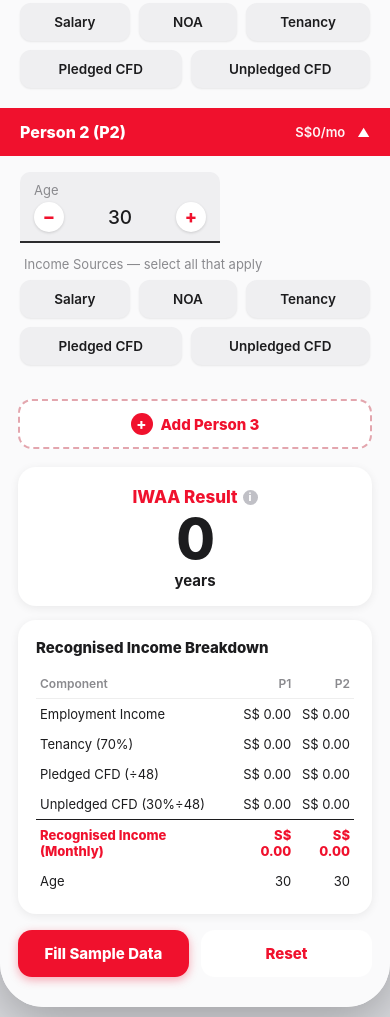
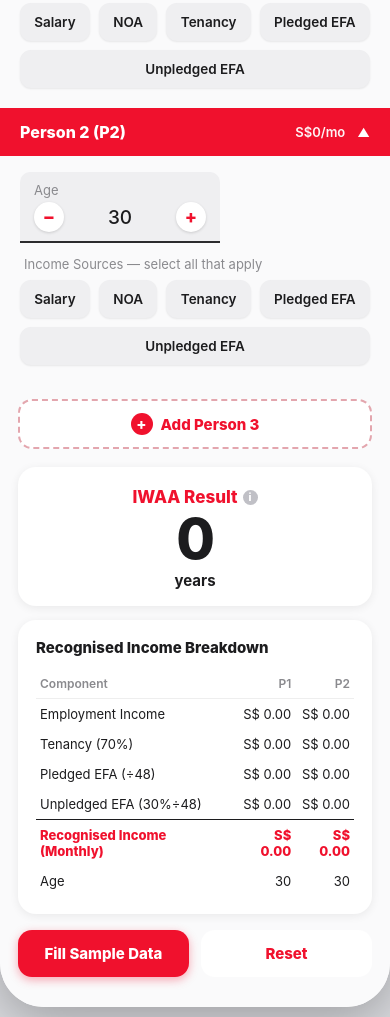
Before and after one commit to surf0912/iwaa-demo, a plain HTML site: page index.html in a window 390 px wide. Shown: the part 378-1395 px from the top of the page. Drawn offline with Linux system fonts and the light colour scheme.

Commit message:
Remove Bonus field; Variable<->NOA mutual exclusion; rename CFD to EFA

```diff
--- a/index.html
+++ b/index.html
@@ -285,9 +285,11 @@
 <script>
 /* ============================================================
    Recognised Income engine — reusable for the TDSR calculator.
-   Version B: driven by selected income sources, not employment
+   Version C: driven by selected income sources, not employment
    status. Status is derived:
-     Salary selected            -> employed  (NOA, if selected, derives bonus)
+     Salary selected            -> employed. Variable income (70%) OR
+                                   NOA (derives variable) — the two are
+                                   mutually exclusive, never both.
      NOA selected, no Salary    -> self-employed (NOA x 70% / 12)
      neither                    -> no employment income
    ============================================================ */
@@ -297,14 +299,12 @@ function calcRecognisedIncome(p) {
 
   if (p.src.salary) {
     basicRecog = p.basicSalary * 1.00;                 // Basic: 100%
-    if (p.bonusEntered) {
-      bonusUsed = p.bonusIncome;                       // manual bonus (monthly)
-    } else if (p.variableEntered) {
-      bonusUsed = p.variableMonthly;                   // variable income (monthly-ized), mutually exclusive with bonus
+    if (p.variableEntered) {
+      bonusUsed = p.variableMonthly;                   // Path 1: Basic + Variable (monthly-ized)
     } else if (p.src.noa) {
-      bonusUsed = Math.max((p.noa - p.basicSalary * 12) / 12, 0);  // fallback: derive from NOA
+      bonusUsed = Math.max((p.noa - p.basicSalary * 12) / 12, 0);  // Path 2: derive variable from NOA
     }
-    bonusRecog = bonusUsed * 0.70;                     // Bonus / Variable: 70%
+    bonusRecog = bonusUsed * 0.70;                     // Variable: 70%
     employment = basicRecog + bonusRecog;
   } else if (p.src.noa) {
     employment = (p.noa * 0.70) / 12;                  // NOA: 70%, annual -> monthly
@@ -362,9 +362,8 @@ function variableField(i) {
 
 const TIPS = {
   basic: 'Recognised at 100%.',
-  bonus: 'Recognised at 70%. Mutually exclusive with Variable Income. If both are empty and NOA is provided, bonus is derived from NOA: [NOA − (Basic × 12)] ÷ 12.',
-  variable: 'Recognised at 70%. Use the Monthly / Annually toggle (annual ÷ 12). Mutually exclusive with Bonus — enter one or the other.',
-  noaWithSalary: 'Used only to derive Bonus Income — salary portion is not double-counted.',
+  variable: 'Bonus / variable income recognised at 70%. Use the Monthly / Annually toggle (annual ÷ 12). Mutually exclusive with NOA — enter one or the other.',
+  noaWithSalary: 'Used to derive your variable income: [NOA − (Basic × 12)] ÷ 12, recognised at 70%. Mutually exclusive with Variable Income.',
   noaAlone: 'Annual income per latest NOA. Recognised at 70%, divided by 12 for monthly income.',
   tenancy: 'Recognised at 70%. Lease must have at least 6 months remaining.',
   pledged: 'Pledged for 48 months. Recognised at 100%, spread over 48 months.',
@@ -375,8 +374,8 @@ const SOURCES = [
   { key: 'salary',    label: 'Salary' },
   { key: 'noa',       label: 'NOA' },
   { key: 'tenancy',   label: 'Tenancy' },
-  { key: 'pledged',   label: 'Pledged CFD' },
-  { key: 'unpledged', label: 'Unpledged CFD' },
+  { key: 'pledged',   label: 'Pledged EFA' },
+  { key: 'unpledged', label: 'Unpledged EFA' },
 ];
 
 function personSection(i, hidden) {
@@ -408,12 +407,11 @@ function personSection(i, hidden) {
       </div>
 
       ${moneyField('basic'+i, 'Basic Salary (monthly)', TIPS.basic)}
-      ${moneyField('bonus'+i, 'Bonus Income (monthly)', TIPS.bonus)}
       ${variableField(i)}
       ${moneyField('noa'+i, 'Latest NOA (annual)', TIPS.noaAlone)}
       ${moneyField('tenancy'+i, 'Tenancy Income (monthly)', TIPS.tenancy)}
-      ${moneyField('pledged'+i, 'Cash / FD — Pledged', TIPS.pledged)}
-      ${moneyField('unpledged'+i, 'Cash / FD — Unpledged', TIPS.unpledged)}
+      ${moneyField('pledged'+i, 'EFA — Pledged', TIPS.pledged)}
+      ${moneyField('unpledged'+i, 'EFA — Unpledged', TIPS.unpledged)}
     </div>
   </section>`;
 }
@@ -474,7 +472,6 @@ function toggleSrc(i, key, btn) {
 }
 
 function readPerson(i) {
-  const bonusRaw = document.getElementById('bonus' + i).value;
   const variableRaw = document.getElementById('variable' + i).value;
   const variableValue = num('variable' + i);
   const variableMonthly = varMode[i] === 'a' ? variableValue / 12 : variableValue;
@@ -482,8 +479,6 @@ function readPerson(i) {
     age: num('age' + i),
     src: src[i],
     basicSalary: num('basic' + i),
-    bonusIncome: num('bonus' + i),
-    bonusEntered: bonusRaw.trim() !== '' && parseFloat(bonusRaw) > 0,
     variableMonthly,
     variableEntered: variableRaw.trim() !== '' && parseFloat(variableRaw) > 0,
     noa: num('noa' + i),
@@ -507,24 +502,25 @@ function recalc() {
 
     // Field visibility follows selected sources
     document.getElementById('wrap_basic' + i).classList.toggle('hidden', !s.salary);
-    document.getElementById('wrap_bonus' + i).classList.toggle('hidden', !s.salary);
     document.getElementById('wrap_variable' + i).classList.toggle('hidden', !s.salary);
     document.getElementById('wrap_noa' + i).classList.toggle('hidden', !s.noa);
 
-    // Bonus <-> Variable Income are mutually exclusive: whichever is filled greys out the other
-    const bonusHasVal = parseFloat(document.getElementById('bonus' + i).value) > 0;
+    // Variable Income <-> NOA are mutually exclusive when Salary is selected:
+    // Basic + Variable  (grey out NOA)   OR   Basic + NOA  (grey out Variable).
     const varHasVal = parseFloat(document.getElementById('variable' + i).value) > 0;
-    const disableVar = bonusHasVal;                 // bonus filled -> grey Variable Income
-    const disableBonus = varHasVal && !bonusHasVal; // variable filled (bonus empty) -> grey Bonus
-    setFieldDisabled('wrap_bonus' + i, 'bonus' + i, disableBonus);
+    const noaHasVal = parseFloat(document.getElementById('noa' + i).value) > 0;
+    const disableNoa = s.salary && varHasVal;              // variable filled -> grey NOA
+    const disableVar = noaHasVal && !varHasVal;            // NOA filled (variable empty) -> grey Variable
     setFieldDisabled('wrap_variable' + i, 'variable' + i, disableVar);
     document.getElementById('varseg_m' + i).disabled = disableVar;
     document.getElementById('varseg_a' + i).disabled = disableVar;
+    if (s.salary) setFieldDisabled('wrap_noa' + i, 'noa' + i, disableNoa);
+    else setFieldDisabled('wrap_noa' + i, 'noa' + i, false);  // NOA alone: never greyed
     document.getElementById('wrap_tenancy' + i).classList.toggle('hidden', !s.tenancy);
     document.getElementById('wrap_pledged' + i).classList.toggle('hidden', !s.pledged);
     document.getElementById('wrap_unpledged' + i).classList.toggle('hidden', !s.unpledged);
 
-    // NOA tooltip adapts: with Salary it only derives bonus, alone it is the income
+    // NOA tooltip adapts: with Salary it derives variable income, alone it is the income
     const noaPop = document.querySelector('#wrap_noa' + i + ' .pop');
     if (noaPop) noaPop.textContent = s.salary ? TIPS.noaWithSalary : TIPS.noaAlone;
 
@@ -544,8 +540,8 @@ function recalc() {
   const lines = [
     ['Employment Income', x => x.r.employment],
     ['Tenancy (70%)', x => x.r.tenancy],
-    ['Pledged CFD (÷48)', x => x.r.pledged],
-    ['Unpledged CFD (30%÷48)', x => x.r.unpledged],
+    ['Pledged EFA (÷48)', x => x.r.pledged],
+    ['Unpledged EFA (30%÷48)', x => x.r.unpledged],
   ];
   for (const [name, fn] of lines) {
     html += `<tr><td>${name}</td>${rows.map(x => `<td>${fmt(fn(x))}</td>`).join('')}</tr>`;
@@ -573,8 +569,10 @@ function removeP3(e) {
 }
 
 function fillSample() {
-  setVals(1, { age: 35, srcs: ['salary','noa','tenancy'], basic: 6000, bonus: '', noa: 90000, tenancy: 2000, pledged: '', unpledged: '' });
-  setVals(2, { age: 42, srcs: ['noa','pledged'], basic: '', bonus: '', noa: 120000, tenancy: '', pledged: 100000, unpledged: '' });
+  // P1: Basic + Variable (NOA greys out) + Tenancy
+  setVals(1, { age: 35, srcs: ['salary','tenancy'], basic: 6000, variable: 2000, noa: '', tenancy: 2000, pledged: '', unpledged: '' });
+  // P2: NOA alone (self-employed) + Pledged EFA
+  setVals(2, { age: 42, srcs: ['noa','pledged'], basic: '', variable: '', noa: 120000, tenancy: '', pledged: 100000, unpledged: '' });
   recalc();
 }
 function setVals(i, v) {
@@ -584,7 +582,6 @@ function setVals(i, v) {
     document.getElementById('chip_' + s.key + i).classList.toggle('sel', src[i][s.key]);
   }
   document.getElementById('basic' + i).value = v.basic;
-  document.getElementById('bonus' + i).value = v.bonus;
   document.getElementById('variable' + i).value = v.variable || '';
   varMode[i] = 'm'; applyVarMode(i);
   document.getElementById('noa' + i).value = v.noa;
@@ -594,7 +591,7 @@ function setVals(i, v) {
 }
 function resetAll() {
   for (const i of [1, 2, 3]) {
-    setVals(i, { age: 30, srcs: [], basic: '', bonus: '', noa: '', tenancy: '', pledged: '', unpledged: '' });
+    setVals(i, { age: 30, srcs: [], basic: '', variable: '', noa: '', tenancy: '', pledged: '', unpledged: '' });
   }
   removeP3(null);
 }
```
